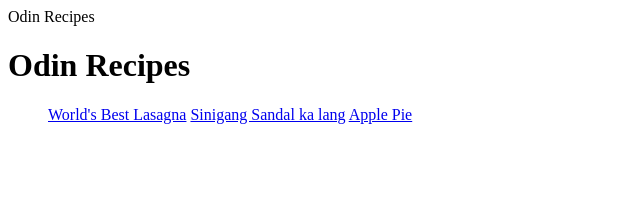
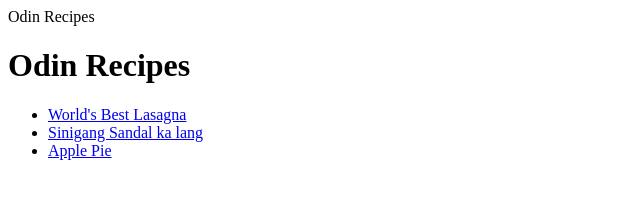
Before and after one commit to ronanchi12/odin-recipes, a plain HTML site: page index.html in a window 1280 px wide. Shown: the whole page, without its empty margins (0-640 px from the left). Drawn offline with Linux system fonts and the light colour scheme.

Commit message:
FINAL NA

```diff
--- a/index.html
+++ b/index.html
@@ -10,8 +10,8 @@
 <body>
     <h1>Odin Recipes</h1>
     <ul>
-    <a href="recipes/lasagna.html">World's Best Lasagna</a>
-    <a href="recipes/sinigang.html">Sinigang Sandal ka lang</a>
-    <a href="recipes/applepie.html"> Apple Pie</a>
+    <li><a href="recipes/lasagna.html">World's Best Lasagna</a></li>
+    <li><a href="recipes/sinigang.html">Sinigang Sandal ka lang</a></li>
+    <li><a href="recipes/applepie.html"> Apple Pie</a></li>
     </ul>
 </body>
```
